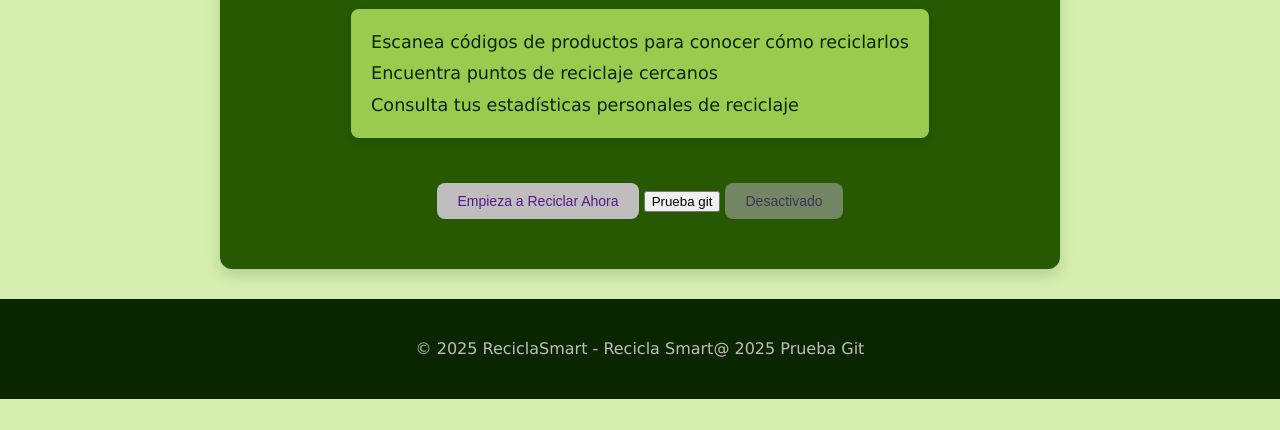
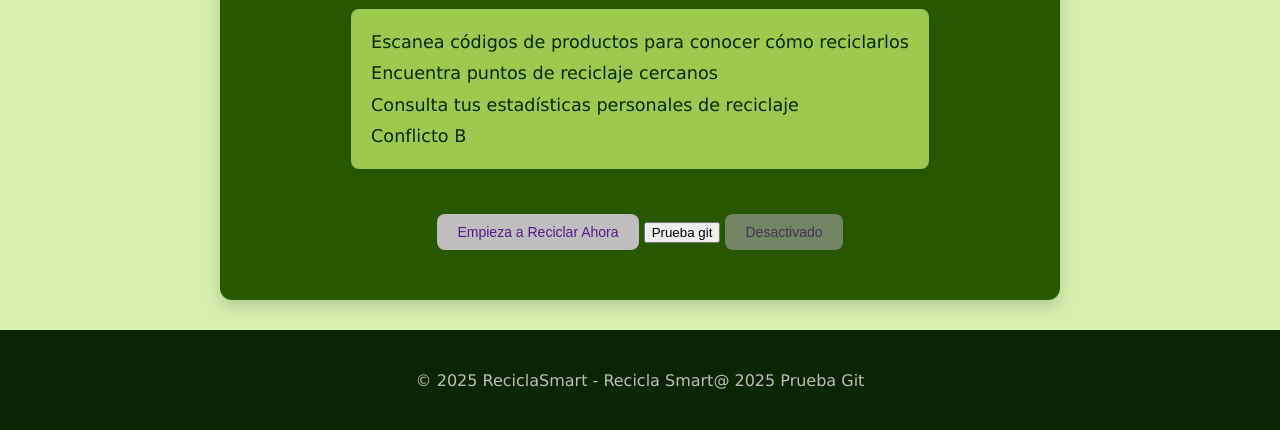
Before and after one commit to Victor-Salvador/git-personal-salvador, a plain HTML site: page src/index.html in a window 1280 px wide. Shown: the part 630-1060 px from the top of the page. Before the commit the page ends 1029 px from the top, so only its background shows below. Drawn offline with Linux system fonts and the light colour scheme.

Commit message:
Conflicto b

```diff
--- a/src/index.html
+++ b/src/index.html
@@ -56,6 +56,7 @@
           <p>Escanea códigos de productos para conocer cómo reciclarlos</p>
           <p>Encuentra puntos de reciclaje cercanos</p>
           <p>Consulta tus estadísticas personales de reciclaje</p>
+          <p>Conflicto B</p>
         </li>
       </ul>
       <div class="botoneraList">
```
